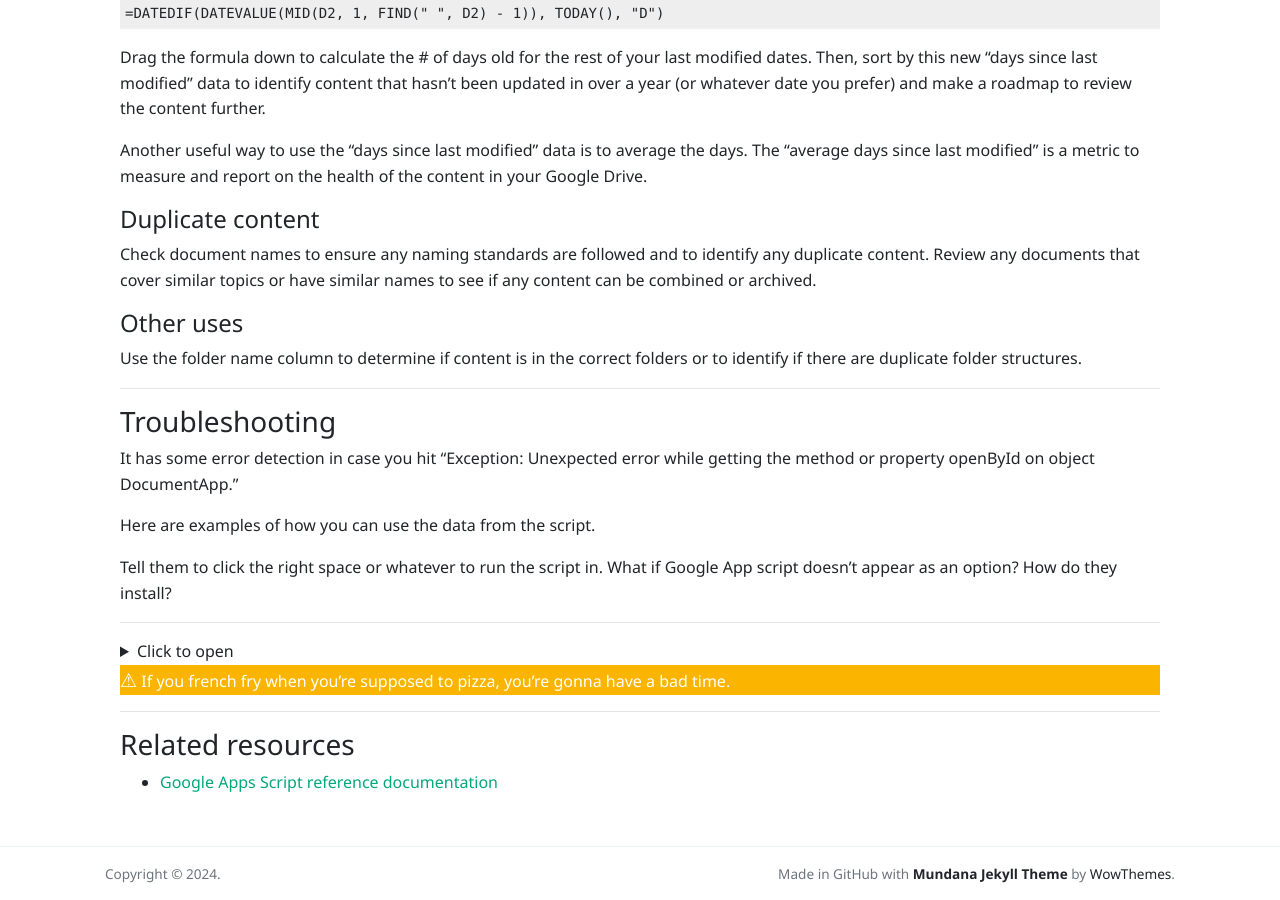
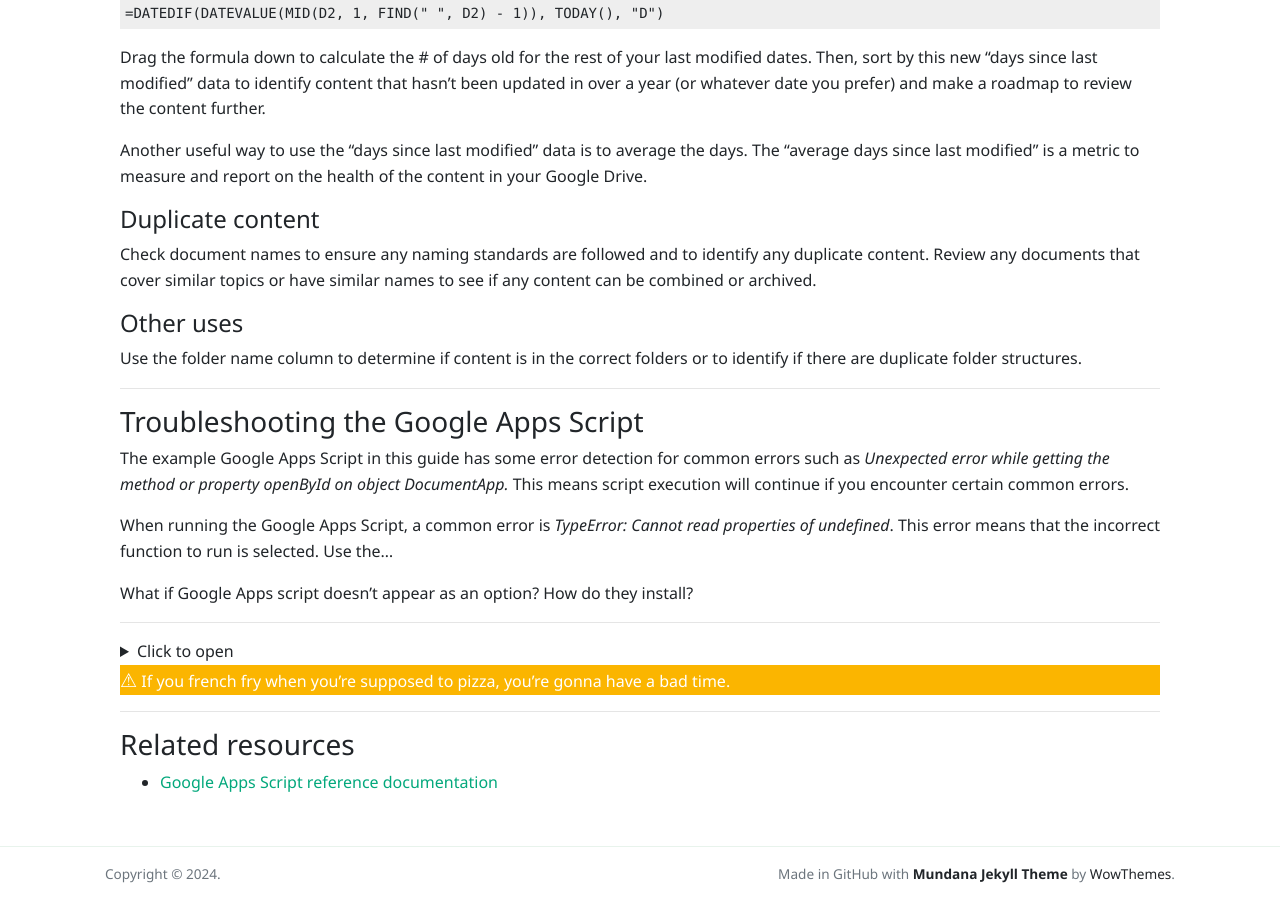
Before and after one commit to stumblefiend/jeremy.pugh, a Jekyll site: the page built from assets/scripts/google-drive-content-review.md, in a window 1280 px wide and 900 px high, scrolled down 4358 px. Built offline with Jekyll 4.4.1, drawn with Linux system fonts in a browser that asks for light colours; nearby versions of some CDN libraries; our own code applies the rules of GitHub Pages for plain Markdown files.

Commit message:
Update google-drive-content-review.md

```diff
--- a/assets/scripts/google-drive-content-review.md
+++ b/assets/scripts/google-drive-content-review.md
@@ -170,12 +170,13 @@
 
 ---
 
-### Troubleshooting
-It has some error detection in case you hit "Exception: Unexpected error while getting the method or property openById on object DocumentApp."
+### Troubleshooting the Google Apps Script
 
-Here are examples of how you can use the data from the script.
+The example Google Apps Script in this guide has some error detection for common errors such as *Unexpected error while getting the method or property openById on object DocumentApp.* This means script execution will continue if you encounter certain common errors.
 
-Tell them to click the right space or whatever to run the script in. What if Google App script doesn't appear as an option? How do they install?
+When running the Google Apps Script, a common error is *TypeError: Cannot read properties of undefined*. This error means that the incorrect function to run is selected. Use the...
+
+What if Google Apps script doesn't appear as an option? How do they install?
 
 ---
 
```
